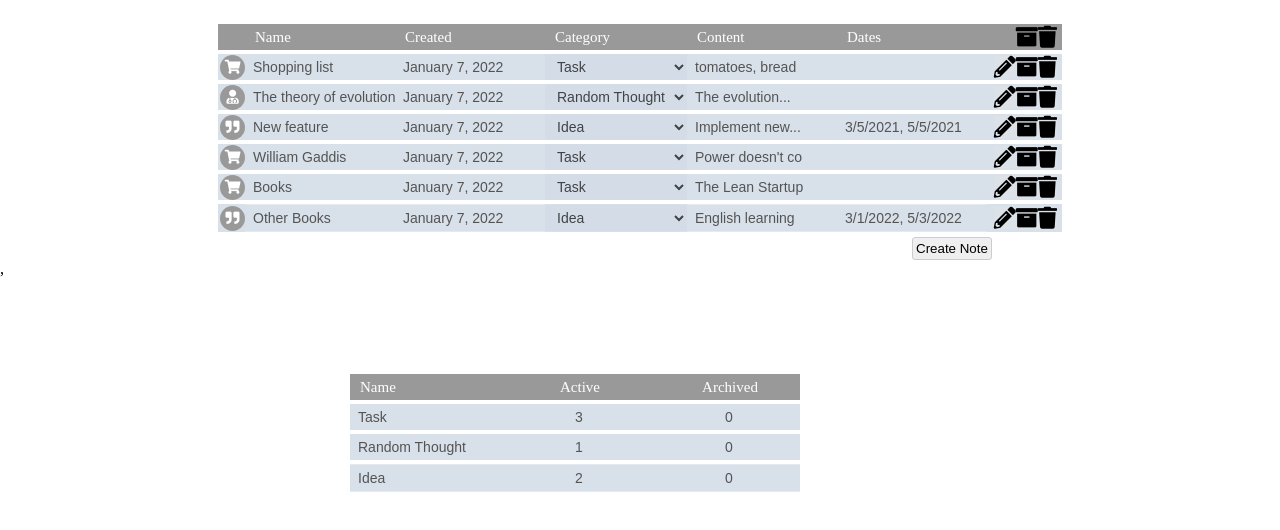
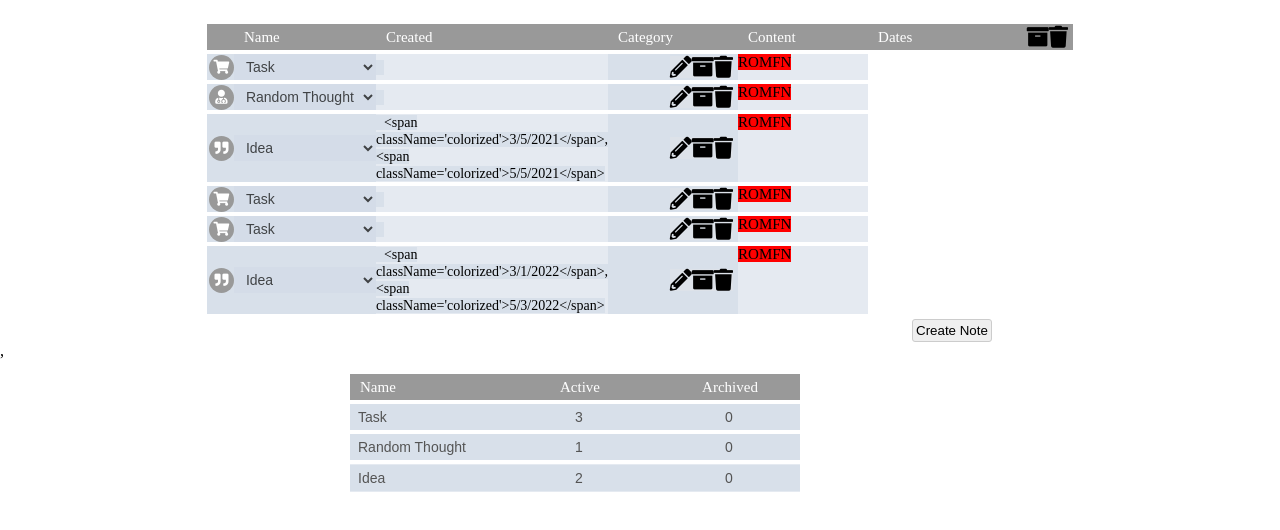
Before and after one commit to rryaboshtan/ReactHardNotesApp, a React (Create React App) app: page / in a window 1280 px wide. Shown: the top 530 px of the page. Built offline with nearby package versions, Linux system fonts and the light colour scheme.

Commit message:
with colorized dates

```diff
--- a/src/App.css
+++ b/src/App.css
@@ -68,6 +68,10 @@ i.first-row {
   height: 25px;
   border-radius: 50%;
   background-color: #999999;
+}
+
+.colorized {
+  background-color: red;
 }
 
 .visible {
@@ -168,10 +172,13 @@ i.first-row {
 
 .table tr td input,
 .table tr td select,
+.table tr td label,
 .archived-table tr td input,
 .archived-table tr td select,
+.archived-table tr td label,
 .categories-table tr td input,
-.categories-table tr td select {
+.categories-table tr td select,
+.categories-table tr td label {
   width: 142px;
   font-size: 14px;
   outline: none;
--- a/src/App.scss
+++ b/src/App.scss
@@ -55,6 +55,10 @@ i {
     height: 25px;
     border-radius: 50%;
     background-color: #999999;
+}
+
+.colorized {
+    background-color: red;
 }
 
 .visible {
@@ -130,7 +134,8 @@ i {
                 width: 160px;
             }
             input,
-            select {
+            select,
+            label {
                 width: 142px;
                 font-size: 14px;
                 outline: none;
--- a/src/components/Table/TableRow.js
+++ b/src/components/Table/TableRow.js
@@ -7,6 +7,7 @@ import CategoriesMap from '../CategoriesMap';
 import { v4 as uuidv4 } from 'uuid';
 import { debounce } from '../../utils/helper';
 import { appendArchivedNote } from '../../redux/archivedNotesReducer';
+import { getColorizedDatesString } from '../../utils/helper';
 // import './table.css';
 
 const TableRow = ({ oldNote, index }) => {
@@ -66,6 +67,8 @@ const TableRow = ({ oldNote, index }) => {
       setIsEditMode(!isEditMode);
       // isEditMode = !isEditMode;
       console.log(changedElement?.changedElement);
+      console.log(getColorizedDatesString('3/07/2022, 4/05/2022'));
+      // getColorizedDatesString('3/07/2022, 4/05/2022');
       if (changedElement) {
          dispatch(changeNote(changedElement));
       }
@@ -127,7 +130,7 @@ const TableRow = ({ oldNote, index }) => {
                   </td>
                );
             } else {
-               return (
+               return isEditMode ? (
                   <td key={uuidv4()}>
                      <input
                         onChange={onNoteFieldChange}
@@ -138,13 +141,35 @@ const TableRow = ({ oldNote, index }) => {
                         type='text'
                         disabled={!isEditMode}
                         ref={currentName}
+                        // defaultValue={note[noteField]}
+                        // defaultValue={note[noteField]}
                         defaultValue={note[noteField]}
                         // value = {name}
                      ></input>
                   </td>
+               ) : ( (noteField === 'dates') &&
+                  <td key={uuidv4()}>
+                     <label
+                        // onChange={onNoteFieldChange}
+                        // onClick={onCategoryChange}
+                        // className={isEditMode ? 'active-element' : 'disabled-element'}
+                        style={isEditMode ? { backgroundColor: '#ffffff' } : { backgroundColor: '777777' }}
+                        // data-field={noteField}
+                        // type='text'
+                        disabled={!isEditMode}
+                        // ref={currentName}
+                        // defaultValue={note[noteField]}
+                        // defaultValue={note[noteField]}
+                        // defaultValue={note[noteField]}
+                        // value = {name}
+                     >{getColorizedDatesString(note[noteField])}</label>
+                  </td>
                );
             }
          })}
+         <label>
+            <span className='colorized'>ROMFN</span>
+         </label>
       </tr>
    ) : (
       <></>
--- a/src/config.js
+++ /dev/null
@@ -1,5 +0,0 @@
-const MARKER_IMAGE = '/blueCircle.png';
-
-export {
-   MARKER_IMAGE,
-};
--- a/src/utils/helper.js
+++ b/src/utils/helper.js
@@ -14,3 +14,14 @@ export function debounce(fn, delay = 1000) {
 }
 
 export const options = { month: 'long', day: 'numeric', year: 'numeric' };
+
+export function getColorizedDatesString(str) {
+   const matches = str.match(/\d{1,2}\/\d{1,2}\/\d{4}/g);
+   if (matches?.length) {
+      for (let match of matches) {
+         str = str.replace(match, `<span className='colorized'>${match}</span>`);
+      }
+   }
+
+   return str;
+}
```
